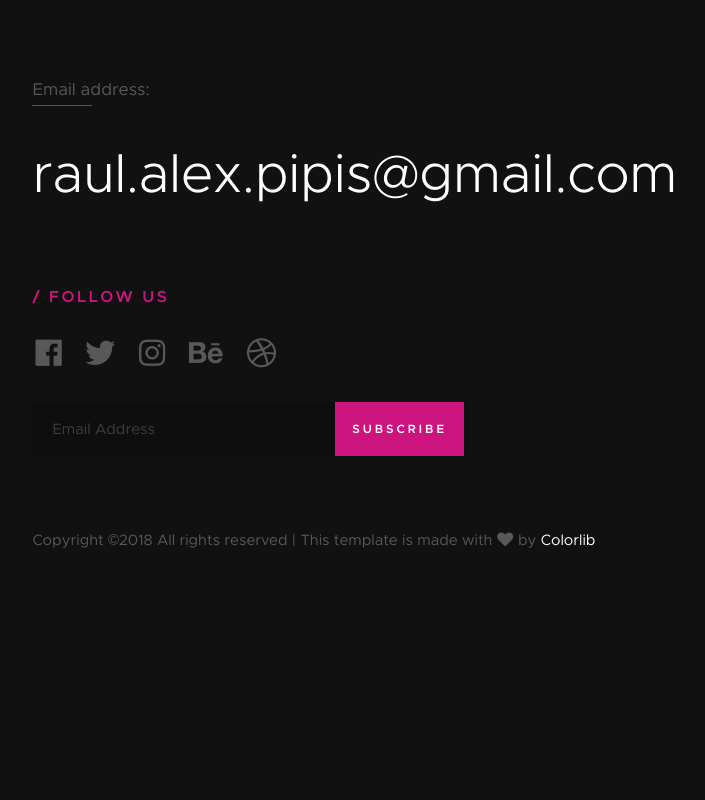
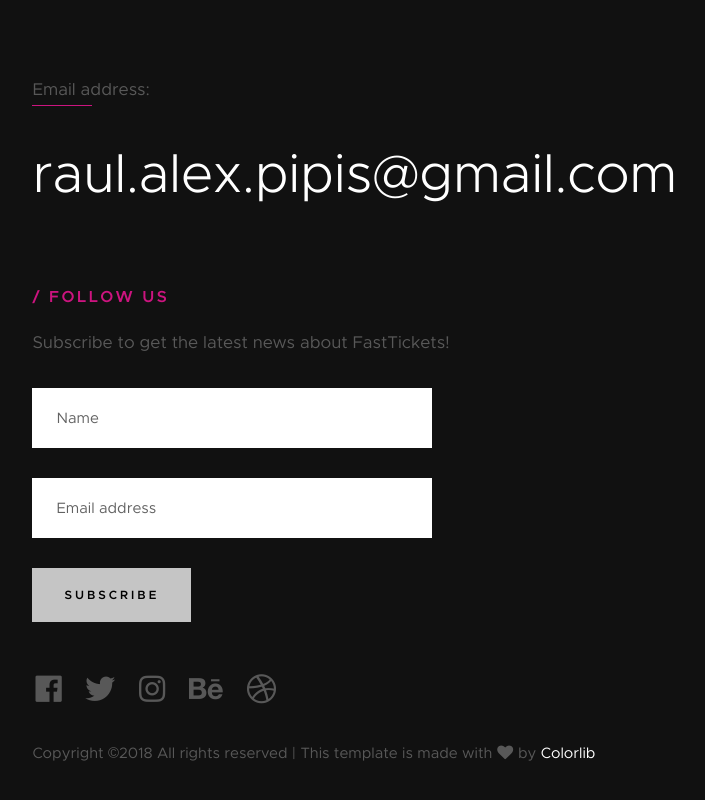
Before and after one commit to irinapatularu/Fast_Tickets, a plain HTML site: page index.html in a window 1280 px wide. Shown: the part 3016-3816 px from the top of the page, without its empty margins (58-763 px from the left). Before the commit the page ends 3673 px from the top, so only its background shows below. Drawn offline with Linux system fonts and the light colour scheme; files whose address does not match are found by name.

Commit message:
Added subscription form

```diff
--- a/index.html
+++ b/index.html
@@ -244,7 +244,14 @@
 
             <div class="col-five tab-full contact-secondary" data-aos="fade-up">
                 <h3 class="subhead subhead--light">Follow Us</h3>
-
+		<div class="contact-subscribe">
+			<p>Subscribe to get the latest news about FastTickets!</p>
+			<form action="https://formspree.io/ciucamariatheodora@gmail.com" method="POST">
+			  <input type="text" name="name" style="width:400px; background-color:#FFFFFF; margin-top:10px" placeholder="Name">
+			  <input type="email" name="_replyto" class="email" style="width:400px; background-color:#FFFFFF" placeholder="Email address">
+			  <input type="submit" value="Subscribe">
+			</form>
+               	</div> <!-- end contact-subscribe -->
                 <ul class="contact-social">
                     <li>
                         <a href="#0"><i class="fab fa-facebook"></i></a>
@@ -262,14 +269,6 @@
                         <a href="#0"><i class="fab fa-dribbble"></i></a>
                     </li>
                 </ul> <!-- end contact-social -->
-
-                <div class="contact-subscribe">
-                    <form id="mc-form" class="group mc-form" novalidate="true">
-                        <input type="email" value="" name="EMAIL" class="email" id="mc-email" placeholder="Email Address" required="">
-                        <input type="submit" name="subscribe" value="Subscribe">
-                        <label for="mc-email" class="subscribe-message"></label>
-                    </form>
-                </div> <!-- end contact-subscribe -->
             </div> <!-- end contact-secondary -->
 
         </div> <!-- end row -->
```
